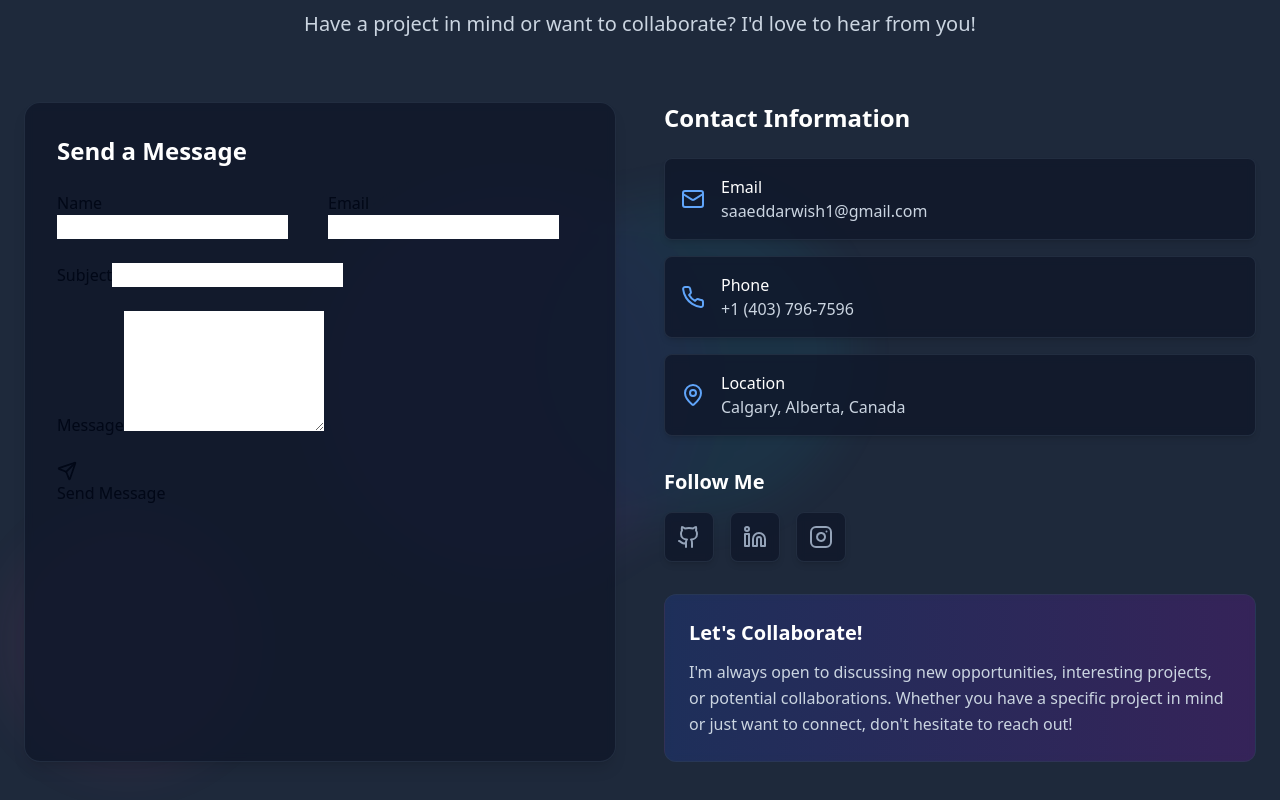
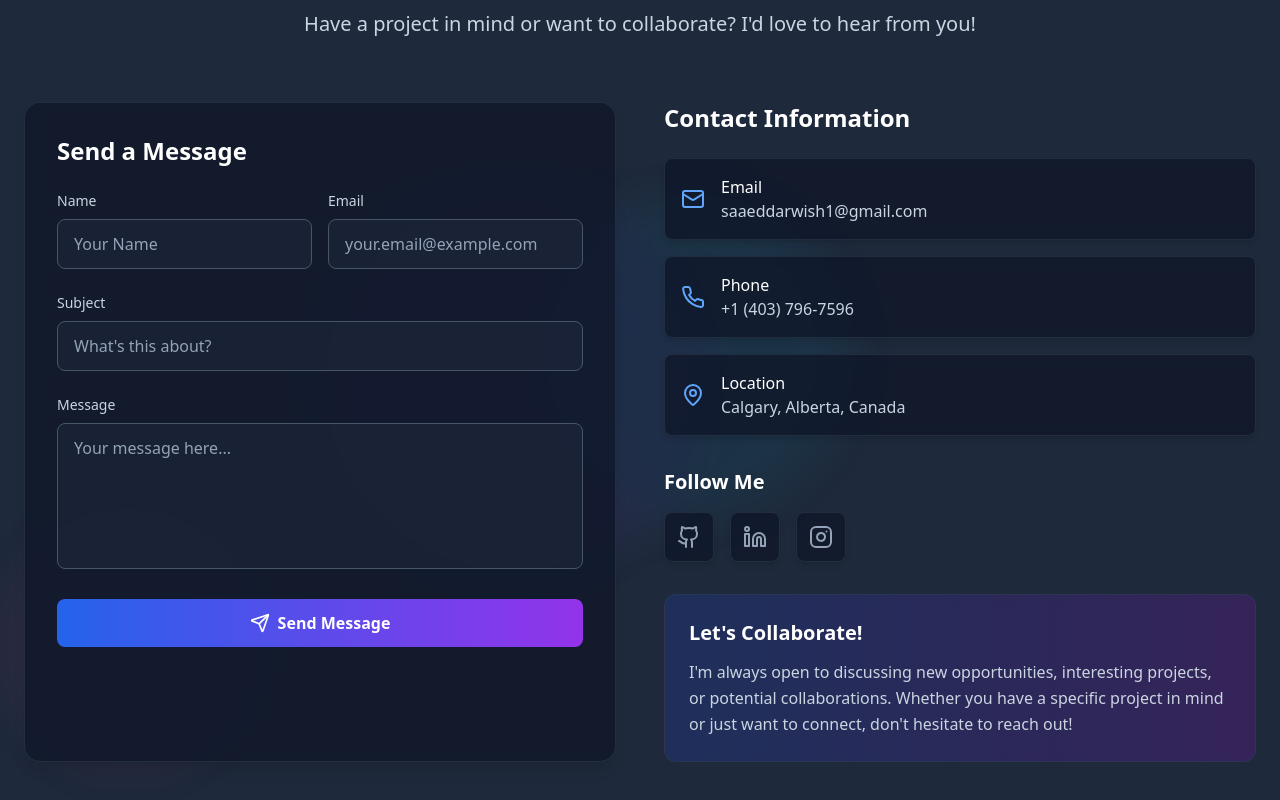
Before and after one commit to Saaed-Darwish/portfolio-saaed-darwish, a React (Vite) app: page / in a window 1280 px wide. Shown: the part 3961-4761 px from the top of the page. Built offline with nearby package versions, Linux system fonts and the light colour scheme.

Commit message:
form submit through formsubmit.co

```diff
--- a/src/components/Contact.tsx
+++ b/src/components/Contact.tsx
@@ -70,37 +70,68 @@ const Contact = () => {
             <h3 className="text-2xl font-bold text-white mb-6">Send a Message</h3>
 
             <form action="https://formsubmit.co/saaeddarwish1@gmail.com" method="POST" className="space-y-6">
-              <input type="hidden" name="_captcha" value="false" />
-              <input type="hidden" name="_template" value="box" />
-              <input type="hidden" name="_next" value="https://yourdomain.com/thank-you" />
-
-              <p className="hidden">
-                <label>Don’t fill this out: <input name="_honey" /></label>
-              </p>
-
-              {/* Name + Email fields */}
               <div className="grid grid-cols-1 sm:grid-cols-2 gap-4">
                 <div>
-                  <label htmlFor="name">Name</label>
-                  <input type="text" name="name" required />
+                  <label htmlFor="name" className="block text-sm font-medium text-slate-300 mb-2">
+                    Name
+                  </label>
+                  <input
+                    type="text"
+                    id="name"
+                    name="name"
+                    required
+                    className="w-full px-4 py-3 bg-slate-800/60 border border-slate-600 rounded-lg focus:ring-2 focus:ring-blue-500 focus:border-transparent transition-all duration-200 text-white placeholder-slate-400"
+                    placeholder="Your Name"
+                  />
                 </div>
+
                 <div>
-                  <label htmlFor="email">Email</label>
-                  <input type="email" name="email" required />
+                  <label htmlFor="email" className="block text-sm font-medium text-slate-300 mb-2">
+                    Email
+                  </label>
+                  <input
+                    type="email"
+                    id="email"
+                    name="email"
+                    required
+                    className="w-full px-4 py-3 bg-slate-800/60 border border-slate-600 rounded-lg focus:ring-2 focus:ring-blue-500 focus:border-transparent transition-all duration-200 text-white placeholder-slate-400"
+                    placeholder="your.email@example.com"
+                  />
                 </div>
               </div>
 
               <div>
-                <label htmlFor="subject">Subject</label>
-                <input type="text" name="subject" required />
+                <label htmlFor="subject" className="block text-sm font-medium text-slate-300 mb-2">
+                  Subject
+                </label>
+                <input
+                  type="text"
+                  id="subject"
+                  name="subject"
+                  required
+                  className="w-full px-4 py-3 bg-slate-800/60 border border-slate-600 rounded-lg focus:ring-2 focus:ring-blue-500 focus:border-transparent transition-all duration-200 text-white placeholder-slate-400"
+                  placeholder="What's this about?"
+                />
               </div>
 
               <div>
-                <label htmlFor="message">Message</label>
-                <textarea name="message" rows={5} required />
+                <label htmlFor="message" className="block text-sm font-medium text-slate-300 mb-2">
+                  Message
+                </label>
+                <textarea
+                  id="message"
+                  name="message"
+                  required
+                  rows={5}
+                  className="w-full px-4 py-3 bg-slate-800/60 border border-slate-600 rounded-lg focus:ring-2 focus:ring-blue-500 focus:border-transparent transition-all duration-200 resize-none text-white placeholder-slate-400"
+                  placeholder="Your message here..."
+                />
               </div>
 
-              <button type="submit" className="...">
+              <button
+                type="submit"
+                className="w-full bg-gradient-to-r from-blue-600 to-purple-600 text-white py-3 px-6 rounded-lg font-semibold hover:from-blue-700 hover:to-purple-700 transition-all duration-300 transform hover:scale-105 flex items-center justify-center space-x-2"
+              >
                 <Send className="w-5 h-5" />
                 <span>Send Message</span>
               </button>
--- a/src/main.tsx
+++ b/src/main.tsx
@@ -6,9 +6,6 @@ import { Toaster } from 'react-hot-toast';
 createRoot(document.getElementById("root")!).render(
     <>
         <App />
-        <Toaster toastOptions={{
-            className: 'bg-gradient-to-r from-blue-300 to-purple-300',
-        }}
-            position="bottom-right" reverseOrder={false} />
+        <Toaster toastOptions={{ className: 'bg-gradient-to-r from-blue-300 to-purple-300', }} position="bottom-right" reverseOrder={false} />
     </>
 )
```
